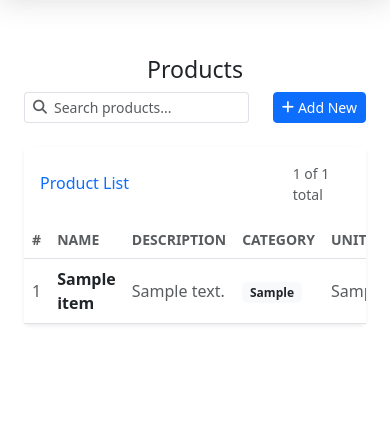
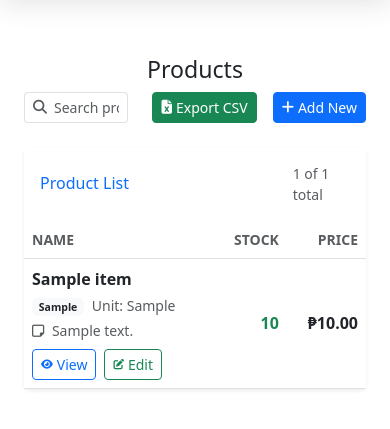
Before and after one commit to jocalvo1/store_abico, a PHP site: page /inventory/products/ in a window 390 px wide. Shown: the part 69-498 px from the top of the page. Run offline with PHP 8.4, Linux system fonts and the light colour scheme; the visitor is signed in with stand-in values (Sample User, id 1); tables that the repository leaves empty hold one stand-in row (values such as "Sample post").

Commit message:
products

```diff
--- a/inventory/products/index.php
+++ b/inventory/products/index.php
@@ -66,11 +66,30 @@ unset($_SESSION['success'], $_SESSION['error']);
                     <?php endif; ?>
                 </div>
             </form>
+            <a href="export.php<?php echo $searchTerm !== '' ? ('?search=' . urlencode($searchTerm)) : ''; ?>" class="btn btn-sm btn-success d-flex align-items-center me-2" title="Download as CSV" data-bs-toggle="tooltip">
+                <i class="fas fa-file-excel me-1"></i> Export CSV
+            </a>
             <a href="add.php" class="btn btn-primary btn-sm d-flex align-items-center">
                 <i class="fas fa-plus me-1"></i> Add New
             </a>
         </div>
     </div>
+
+    <?php if (!empty($successMessage)): ?>
+        <div class="alert alert-success alert-dismissible fade show" role="alert">
+            <i class="fas fa-check-circle me-2"></i>
+            <?php echo htmlspecialchars($successMessage); ?>
+            <button type="button" class="btn-close" data-bs-dismiss="alert" aria-label="Close"></button>
+        </div>
+    <?php endif; ?>
+
+    <?php if (!empty($errorMessage)): ?>
+        <div class="alert alert-danger alert-dismissible fade show" role="alert">
+            <i class="fas fa-exclamation-circle me-2"></i>
+            <?php echo htmlspecialchars($errorMessage); ?>
+            <button type="button" class="btn-close" data-bs-dismiss="alert" aria-label="Close"></button>
+        </div>
+    <?php endif; ?>
 
     <div class="card border-0 shadow-sm" data-aos="fade-up" data-aos-delay="100">
         <div class="card-header bg-white border-0 py-3">
@@ -101,14 +120,14 @@ unset($_SESSION['success'], $_SESSION['error']);
                     <table class="table table-hover align-middle mb-0">
                         <thead class="bg-light">
                             <tr>
-                                <th class="text-uppercase text-muted small fw-bold text-center width-1p">#</th>
+                                <th class="text-uppercase text-muted small fw-bold text-center width-1p d-none d-sm-table-cell">#</th>
                                 <th class="text-uppercase text-muted small fw-bold">Name</th>
-                                <th class="text-uppercase text-muted small fw-bold">Description</th>
-                                <th class="text-uppercase text-muted small fw-bold">Category</th>
-                                <th class="text-uppercase text-muted small fw-bold">Unit</th>
+                                <th class="text-uppercase text-muted small fw-bold d-none d-lg-table-cell">Description</th>
+                                <th class="text-uppercase text-muted small fw-bold d-none d-md-table-cell">Category</th>
+                                <th class="text-uppercase text-muted small fw-bold d-none d-md-table-cell">Unit</th>
                                 <th class="text-uppercase text-muted small fw-bold text-end">Stock</th>
                                 <th class="text-uppercase text-muted small fw-bold text-end">Price</th>
-                                <th class="text-uppercase text-muted small fw-bold text-end pe-3">Actions</th>
+                                <th class="text-uppercase text-muted small fw-bold text-end pe-3 d-none d-md-table-cell">Actions</th>
                             </tr>
                         </thead>
                         <tbody>
@@ -126,12 +145,38 @@ unset($_SESSION['success'], $_SESSION['error']);
                                 }
                             ?>
                                 <tr>
-                                    <td class="text-center text-muted"><?php echo $rowNumber++; ?></td>
+                                    <td class="text-center text-muted d-none d-sm-table-cell"><?php echo $rowNumber++; ?></td>
                                     <td>
                                         <div class="fw-bold"><?php echo htmlspecialchars($product['name']); ?></div>
+                                        <!-- Mobile-only details -->
+                                        <div class="d-md-none small text-muted mt-1">
+                                            <div class="d-flex flex-column gap-1">
+                                                <div>
+                                                    <span class="badge bg-light text-dark me-1"><?php echo htmlspecialchars($product['category']); ?></span>
+                                                    <span class="text-muted">Unit: <?php echo htmlspecialchars($product['unit']); ?></span>
+                                                </div>
+                                                <?php if (!empty($product['description'])): ?>
+                                                <div class="text-truncate" style="max-width: 95vw;">
+                                                    <i class="far fa-sticky-note me-1"></i>
+                                                    <?php
+                                                    $description = $product['description'];
+                                                    echo htmlspecialchars(mb_strimwidth($description, 0, 70, '...'));
+                                                    ?>
+                                                </div>
+                                                <?php endif; ?>
+                                                <div class="mt-1 d-flex flex-wrap gap-2">
+                                                    <a href="view.php?id=<?php echo $product['id']; ?>" class="btn btn-sm btn-outline-primary d-flex align-items-center gap-1">
+                                                        <i class="fas fa-eye fa-xs"></i><span>View</span>
+                                                    </a>
+                                                    <a href="edit.php?id=<?php echo $product['id']; ?>" class="btn btn-sm btn-outline-success d-flex align-items-center gap-1">
+                                                        <i class="fas fa-edit fa-xs"></i><span>Edit</span>
+                                                    </a>
+                                                </div>
+                                            </div>
+                                        </div>
                                     </td>
 
-                                    <td class="text-muted">
+                                    <td class="text-muted d-none d-lg-table-cell">
                                         <?php
                                         $description = $product['description'];
                                         echo strlen($description) > 50 ?
@@ -139,12 +184,12 @@ unset($_SESSION['success'], $_SESSION['error']);
                                             htmlspecialchars($description);
                                         ?>
                                     </td>
-                                    <td>
+                                    <td class="d-none d-md-table-cell">
                                         <span class="badge bg-light text-dark">
                                             <?php echo htmlspecialchars($product['category']); ?>
                                         </span>
                                     </td>
-                                    <td class="text-center text-muted"><?php echo htmlspecialchars($product['unit']); ?></td>
+                                    <td class="text-center text-muted d-none d-md-table-cell"><?php echo htmlspecialchars($product['unit']); ?></td>
                                     <td class="text-end">
                                         <span class="fw-bold <?php echo $stockClass; ?>">
                                             <?php echo number_format($stock, 0); ?>
@@ -158,7 +203,7 @@ unset($_SESSION['success'], $_SESSION['error']);
                                     <td class="text-end fw-bold">
                                         ₱<?php echo number_format($product['selling_price'], 2); ?>
                                     </td>
-                                    <td class="text-end pe-3">
+                                    <td class="text-end pe-3 d-none d-md-table-cell">
                                         <div class="d-flex gap-1 justify-content-end">
                                             <a href="view.php?id=<?php echo $product['id']; ?>"
                                                class="btn btn-sm btn-outline-primary d-flex align-items-center justify-content-center gap-1"
--- a/purchase_orders/create_delivery.php
+++ b/purchase_orders/create_delivery.php
@@ -434,7 +434,7 @@ require_once __DIR__ . '/../templates/header.php';
                 </div>
                 <?php endif; ?>
 
-                <div class="d-grid justify-content-center gap-2 d-md-flex justify-content-md-end mb-4">
+                <div class="d-flex w-100 justify-content-center justify-content-md-end flex-wrap gap-2 mb-4">
                     <a href="view.php?id=<?php echo $purchase_id; ?>" class="btn btn-outline-secondary me-md-2 d-inline-flex align-items-center gap-1 text-nowrap">
                         <i class="fas fa-arrow-left"></i>
                         <span>Back to Purchase Order</span>
```
Also changed, not shown: inventory/products/export.php (added, +81 -0 lines).
